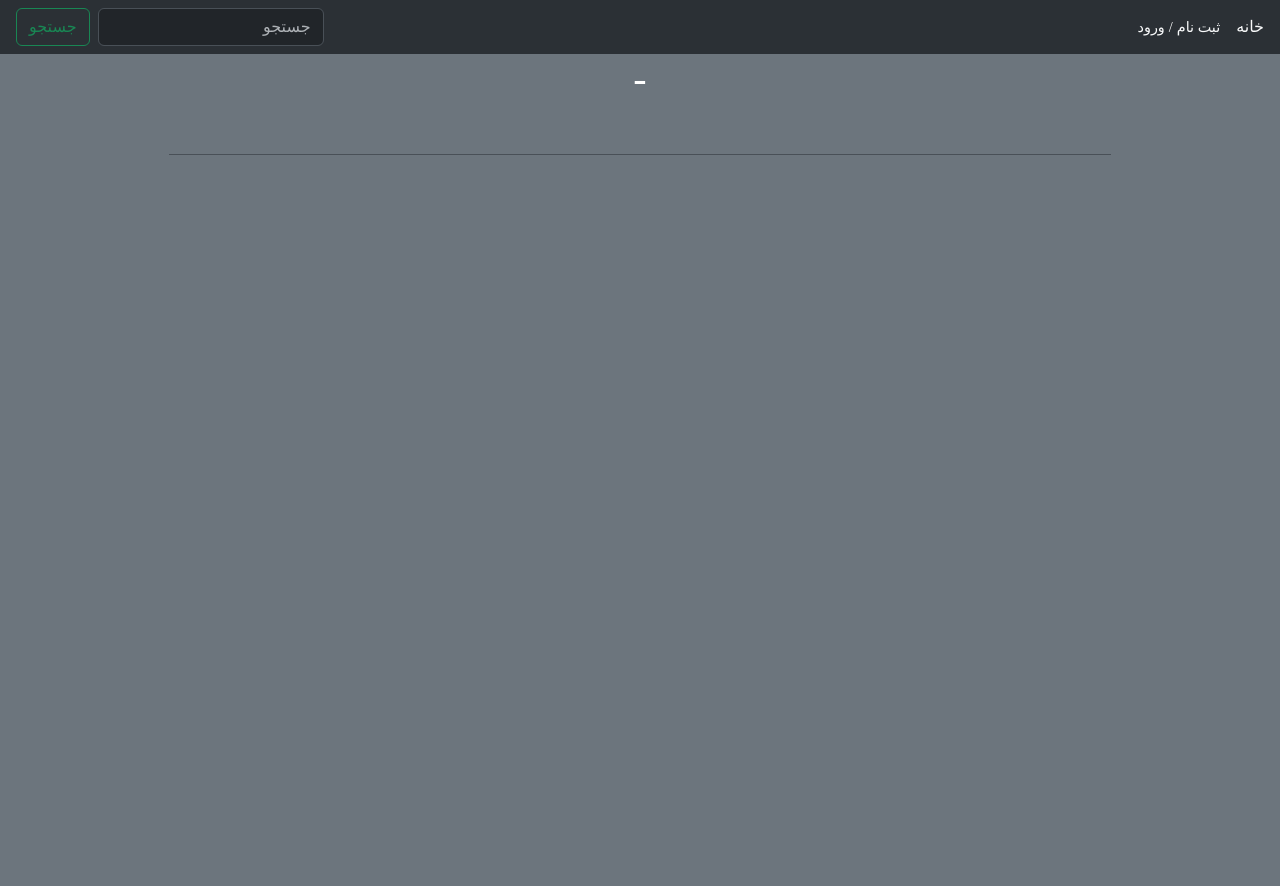
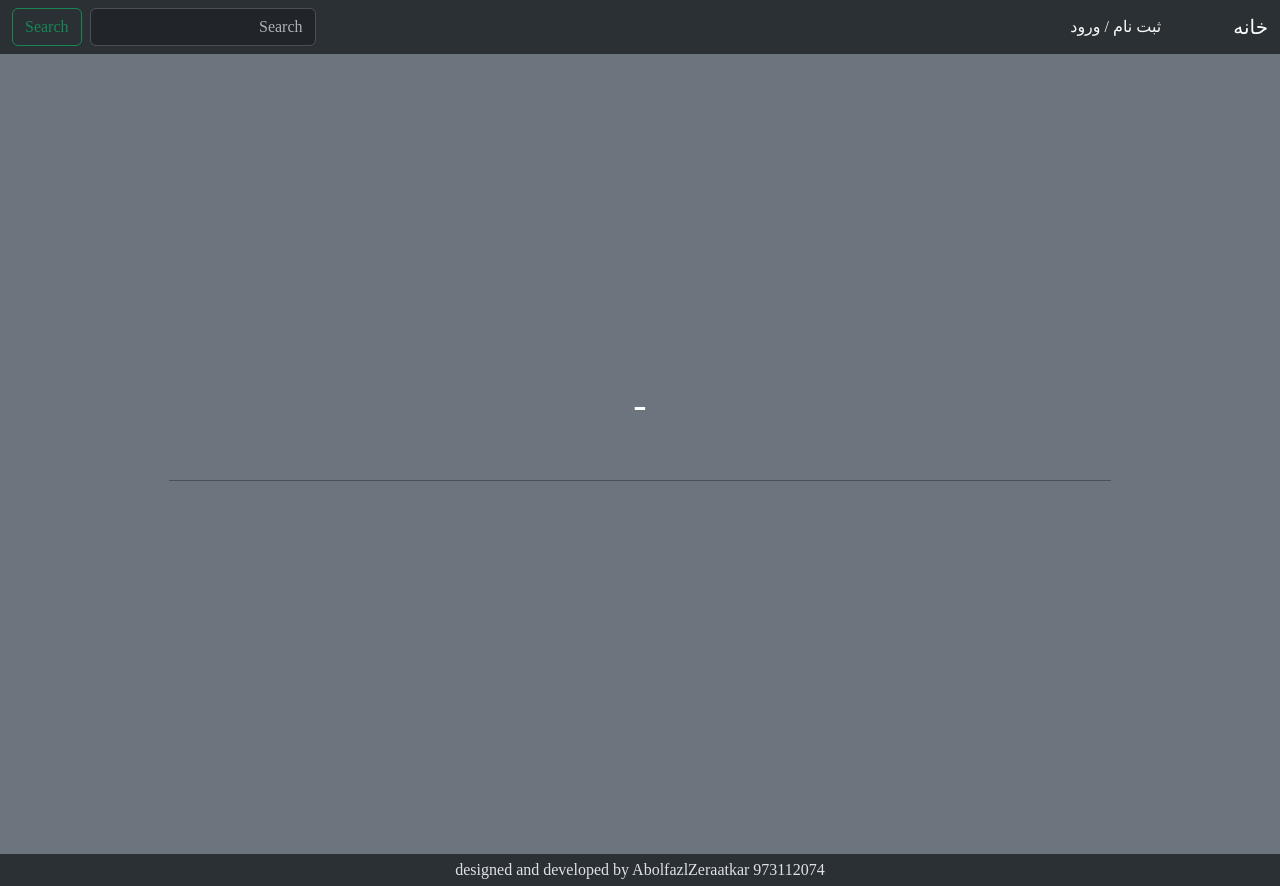
Before and after one commit to Abolfazl200017/calender, a Django app: template templates/cal.html in a window 1280 px wide. Before the commit the page ends 155 px from the top, so only its background shows below. Run offline with Django 3.2, Linux system fonts and the light colour scheme; the template is opened without the code that fills it, so the values that code supplies are empty; some libraries are stand-ins or nearby versions; some web fonts are replaced.

Commit message:
config footer

```diff
--- a/templates/base.html
+++ b/templates/base.html
@@ -13,12 +13,13 @@
     <link rel="stylesheet" href="{% static "css/main.css" %}">
     <title>پروژه پایانی</title>
 </head>
-{% include 'header.html' %}
 <body class="bg-secondary" data-bs-theme="dark">
     {% include 'message.html' %}
-    <main>
+    {% include 'header.html' %}
+    <main class="min-vh-100 d-flex flex-column justify-content-center">
         {% block main %}{% endblock main %}
     </main>
+    {% include 'footer.html' %}
     <script src="https://cdn.jsdelivr.net/npm/bootstrap@5.3.0-alpha1/dist/js/bootstrap.bundle.min.js" integrity="sha384-w76AqPfDkMBDXo30jS1Sgez6pr3x5MlQ1ZAGC+nuZB+EYdgRZgiwxhTBTkF7CXvN" crossorigin="anonymous"></script>
 </body>
 </html>
--- /dev/null
+++ b/templates/footer.html
@@ -0,0 +1,5 @@
+<footer class="container-fluid p-0 m-0 d-flex align-items-center justify-content-center bg-body-tertiary">
+    <div class="m-0 py-2">
+        designed and developed by AbolfazlZeraatkar 973112074
+    </div>
+</footer>
--- a/templates/header.html
+++ b/templates/header.html
@@ -1,6 +1,6 @@
 <header class="d-flex justify-content-center bg-body-tertiary">
     <nav class="navbar navbar-expand-lg bg-body-tertiary w-100" style="max-width: 1350px;">
-        <div class="d-none d-lg-flex justify-content-between align-items-center text-white w-100 px-3">
+        {% comment %} <div class="d-none d-lg-flex justify-content-between align-items-center text-white w-100 px-3">
             <div class="d-flex align-items-center">
                 <a href="{% url 'home' %}" class="text-decoration-none link-light">
                     خانه
@@ -34,34 +34,36 @@
                     <button class="btn btn-outline-success" type="submit">جستجو</button>
                 </form>
             </div>
-        </div>
-        <div class="container-fluid d-lg-none">
-            <a class="navbar-brand" href="#">Navbar</a>
+        </div> {% endcomment %}
+        <div class="container-fluid">
+            <a class="navbar-brand" href="{% url 'home' %}">خانه</a>
             <button class="navbar-toggler" type="button" data-bs-toggle="collapse" data-bs-target="#navbarSupportedContent" aria-controls="navbarSupportedContent" aria-expanded="false" aria-label="Toggle navigation">
             <span class="navbar-toggler-icon"></span>
             </button>
             <div class="collapse navbar-collapse" id="navbarSupportedContent">
             <ul class="navbar-nav me-auto mb-2 mb-lg-0">
-                <li class="nav-item">
-                <a class="nav-link active" aria-current="page" href="#">Home</a>
-                </li>
-                <li class="nav-item">
-                <a class="nav-link" href="#">Link</a>
-                </li>
-                <li class="nav-item dropdown">
-                <a class="nav-link dropdown-toggle" href="#" role="button" data-bs-toggle="dropdown" aria-expanded="false">
-                    Dropdown
-                </a>
-                <ul class="dropdown-menu">
-                    <li><a class="dropdown-item" href="#">Action</a></li>
-                    <li><a class="dropdown-item" href="#">Another action</a></li>
-                    <li><hr class="dropdown-divider"></li>
-                    <li><a class="dropdown-item" href="#">Something else here</a></li>
-                </ul>
-                </li>
-                <li class="nav-item">
-                <a class="nav-link disabled">Disabled</a>
-                </li>
+                {% if request.user.is_authenticated %}
+                    <li class="d-flex flex-column flex-lg-row align-items-start align-items-lg-center ms-5 nav-link active">
+                        <div class="me-lg-3">
+                            {{ request.user.username }}
+                        </div>
+                        <a href="{% url 'logout' %}" class="text-decoration-none link-light text-small">
+                            خروج
+                        </a>
+                    </li>
+                {% else %}
+                    <li class="d-flex flex-column flex-lg-row align-items-start align-items-lg-center ms-5 nav-link active">
+                        <a href="{% url 'signup' %}" class="link-light text-decoration-none">
+                            ثبت نام
+                        </a>
+                        <span class="mx-1 text-white">
+                            /
+                        </span>
+                        <a href="{% url 'login' %}" class="link-light text-decoration-none">
+                            ورود
+                        </a>
+                    </li>
+                {% endif %}
             </ul>
             <form class="d-flex" role="search">
                 <input class="form-control me-2" type="search" placeholder="Search" aria-label="Search">
```
